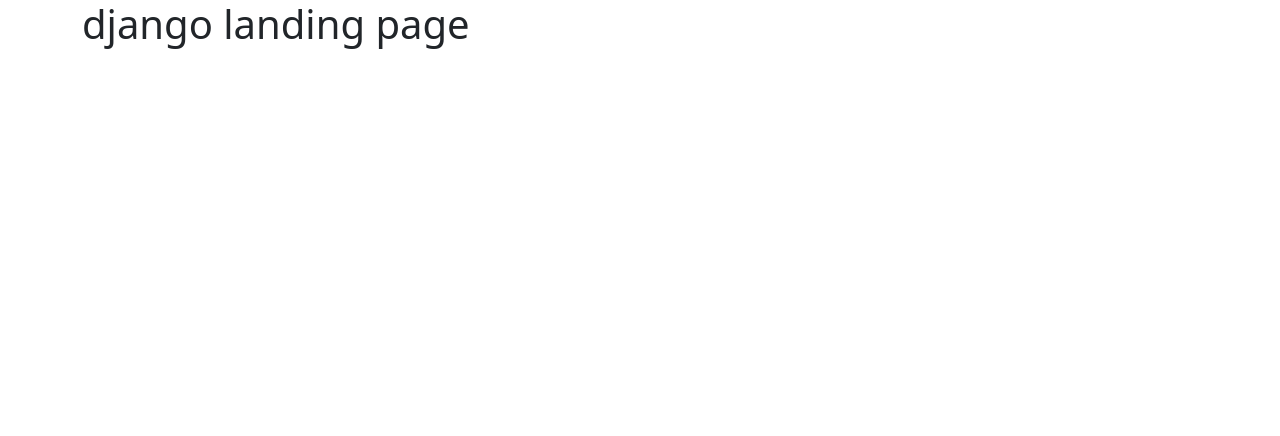
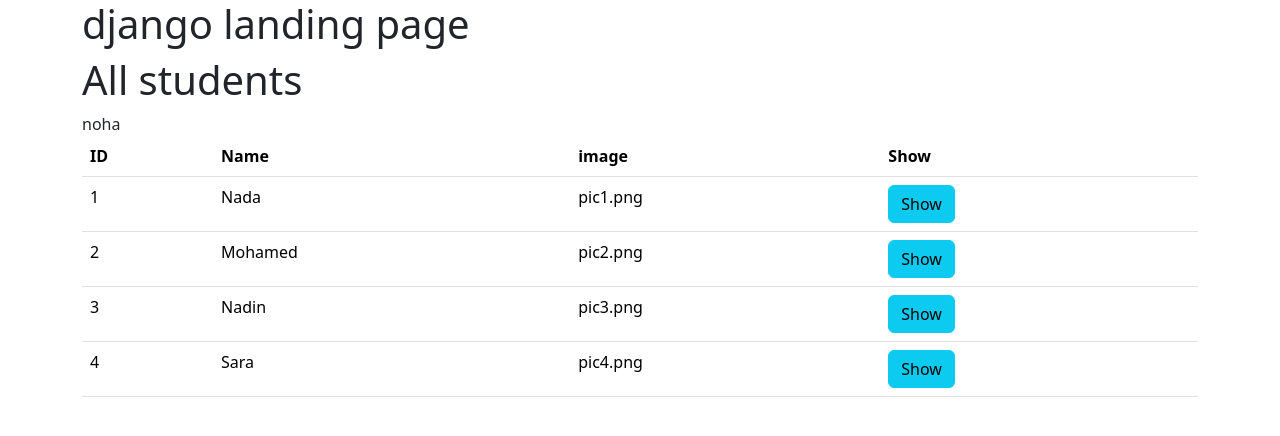
Before and after one commit to NohaAShehab/PTP44-CloudDeV-django, a Django app: page /students/land in a window 1280 px wide. Shown: the top 436 px of the page. Run offline with Django 5.2, Linux system fonts and the light colour scheme.

Commit message:
make url dynamic

```diff
--- a/cloud/students/templates/students/landing.html
+++ b/cloud/students/templates/students/landing.html
@@ -9,6 +9,38 @@
 <body>
 <div class="container">
     <h1> django landing page </h1>
+
+    <h1> All students </h1>
+
+    {{name}}
+<!--    {{students}}-->
+
+    <table class="table ">
+        <tr> <th> ID</th> <th> Name</th> <th> image </th>
+            <th> Show</th>
+        </tr>
+
+    {% for student in students %}
+    <tr >
+        <td> {{student.id }}</td>
+           <td> {{student.name }}</td>
+           <td> {{student.image }}</td>
+<!--        <td><a class="btn btn-info" href="/students/{{student.id}}"> Show </a></td>-->
+        <td><a class="btn btn-info"
+               href="{% url 'students.profile' student.id %}"> Show </a></td>
+
+    </tr>
+    {% endfor %}
+    </table>
+
+
+
+
+
+
+
+
+
 </div>
 <script src="https://cdn.jsdelivr.net/npm/bootstrap@5.3.3/dist/js/bootstrap.bundle.min.js" integrity="sha384-YvpcrYf0tY3lHB60NNkmXc5s9fDVZLESaAA55NDzOxhy9GkcIdslK1eN7N6jIeHz" crossorigin="anonymous"></script>
 </body>
--- a/cloud/students/views.py
+++ b/cloud/students/views.py
@@ -41,4 +41,6 @@
 
 
 def landing(request):
-    return render(request, "students/landing.html")
+    return render(request,
+                  "students/landing.html",
+                  context={"name": "noha", "students":students } )
--- a/resources.txt
+++ b/resources.txt
@@ -14,3 +14,7 @@
 
 5- design pattern
 https://refactoring.guru/design-patterns
+
+
+6-templates
+https://docs.djangoproject.com/en/5.0/ref/templates/builtins/#cycle
```
